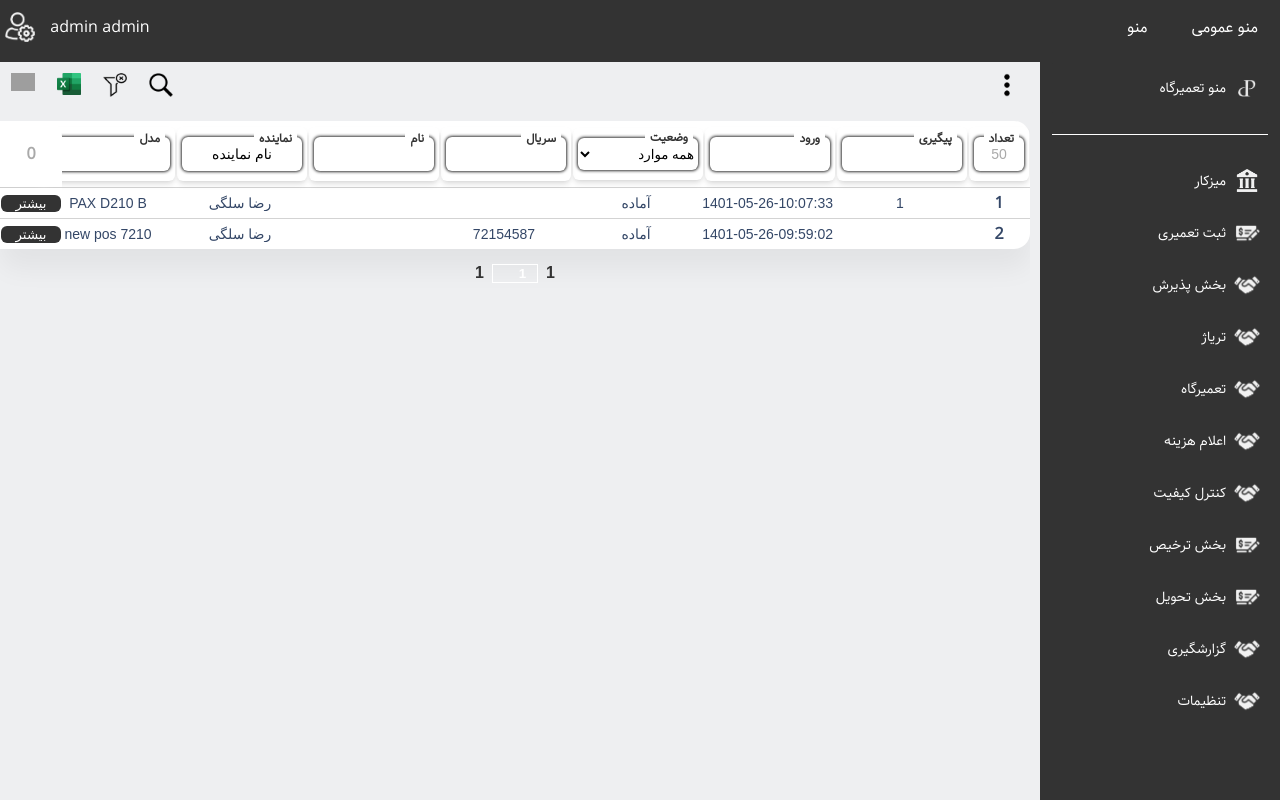
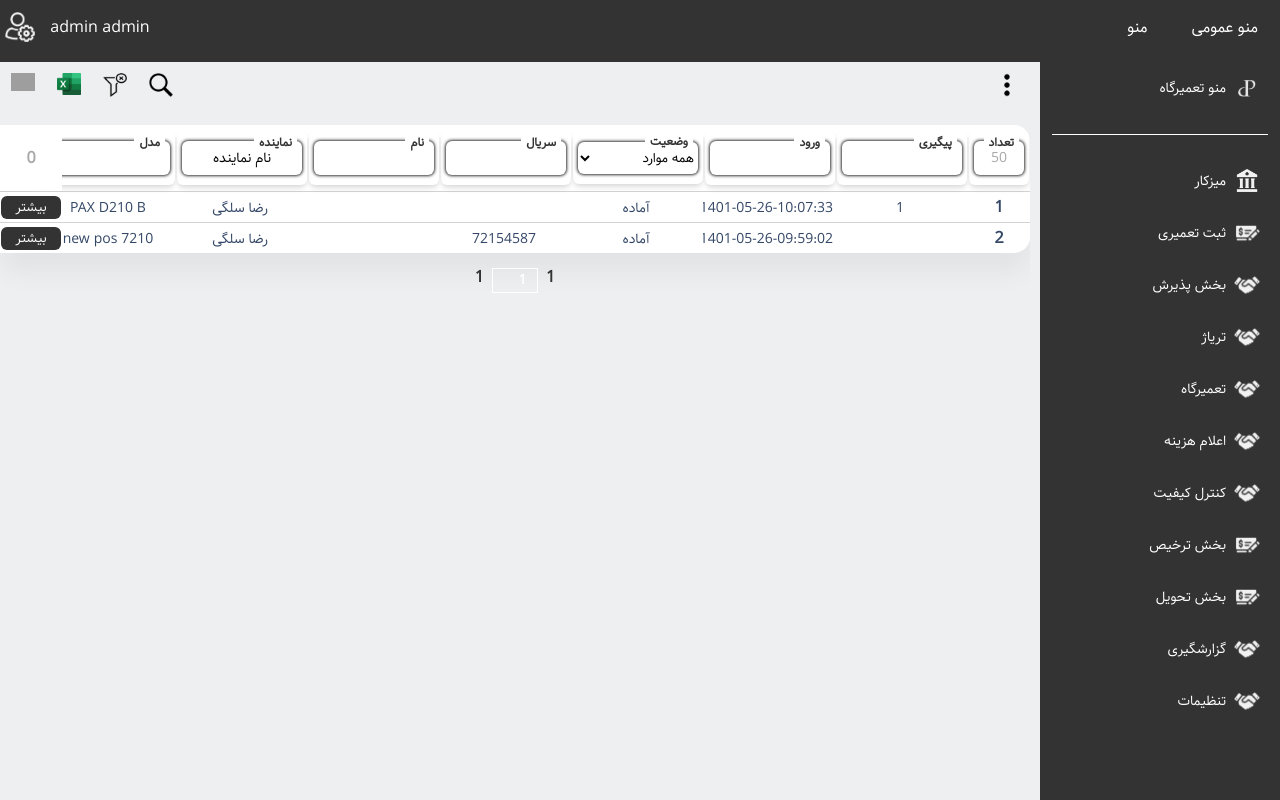
Before and after one commit to m7-malmir/pn-front, a PHP site: page /fixpos.html in a window 1280 px wide. Run offline with PHP 8.4, Linux system fonts and the light colour scheme; some libraries are stand-ins or nearby versions; grey boxes are pictures that could not be loaded.

Commit message:
some files edit

```diff
--- a/css/style.css
+++ b/css/style.css
@@ -9,7 +9,7 @@
   }
 *{
     direction: rtl ;
-    /* font-family: 'Samim', sans-serif; */
+     font-family: 'Samim', sans-serif;
 }
 body{
     margin: 0;
@@ -19,7 +19,7 @@ body{
     background-position: center;
     background-repeat: no-repeat;
     background-size: cover;
-    font-family: 'Samim', sans-serif;
+    font-family: Samim;
 }
 
 main{
```
Also changed, not shown: paymentterminal.html (+2 -9 lines).
